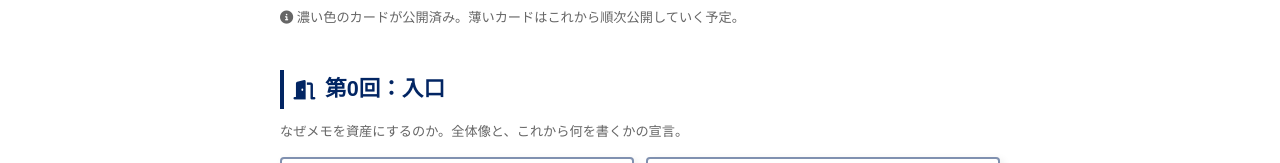
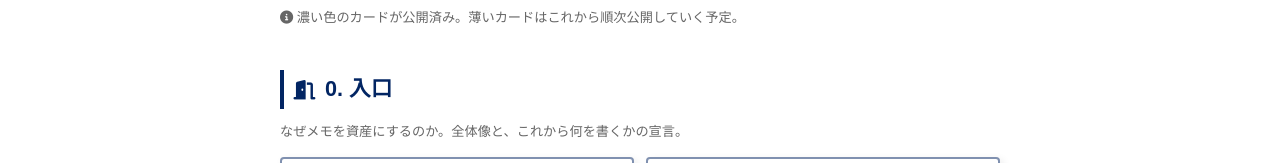
Before and after one commit to zawato/zawato.github.io, a website: page obsidian-ai/index.html in a window 1280 px wide. Shown: the part 584-747 px from the top of the page. Drawn offline with Linux system fonts and the light colour scheme.

Commit message:
入口カテゴリの見出しを「0. 入口」に統一
Co-Authored-By: Claude Opus 5 <noreply@anthropic.com>

```diff
--- a/obsidian-ai/index.html
+++ b/obsidian-ai/index.html
@@ -75,7 +75,7 @@
 <p style="font-size:0.825rem;color:var(--text-muted);margin-bottom:2rem"><i class="fas fa-circle-info"></i> 濃い色のカードが公開済み。薄いカードはこれから順次公開していく予定。</p>
 
 <section class="category-section">
-  <h2 style="display:flex;align-items:center;gap:0.6rem;margin-bottom:0.4rem"><i class="fas fa-door-open" style="color:var(--primary);font-size:0.9em"></i>第0回：入口</h2>
+  <h2 style="display:flex;align-items:center;gap:0.6rem;margin-bottom:0.4rem"><i class="fas fa-door-open" style="color:var(--primary);font-size:0.9em"></i>0. 入口</h2>
   <p class="link-description" style="margin-bottom:1rem">なぜメモを資産にするのか。全体像と、これから何を書くかの宣言。</p>
   <div class="links-grid">
     <a href="https://note.com/zawato/n/n20f2c1f5abb6" target="_blank" rel="noopener" class="link-card" style="text-decoration:none">
```
